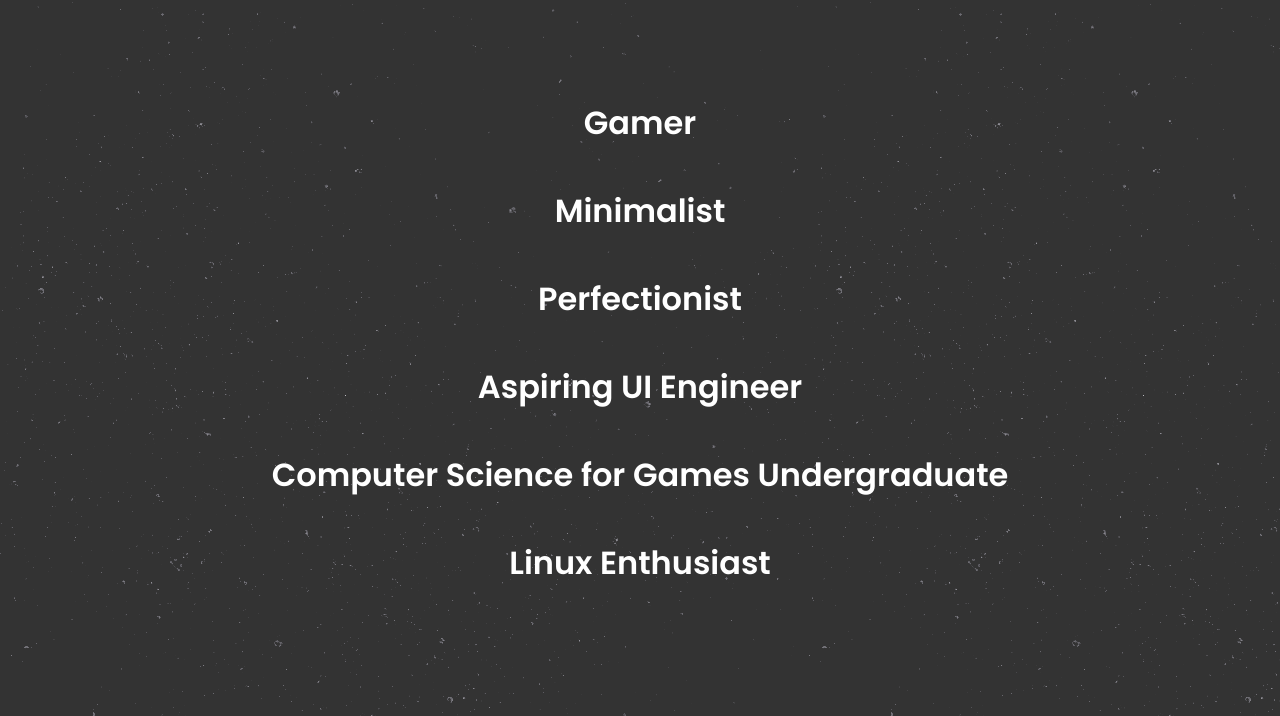
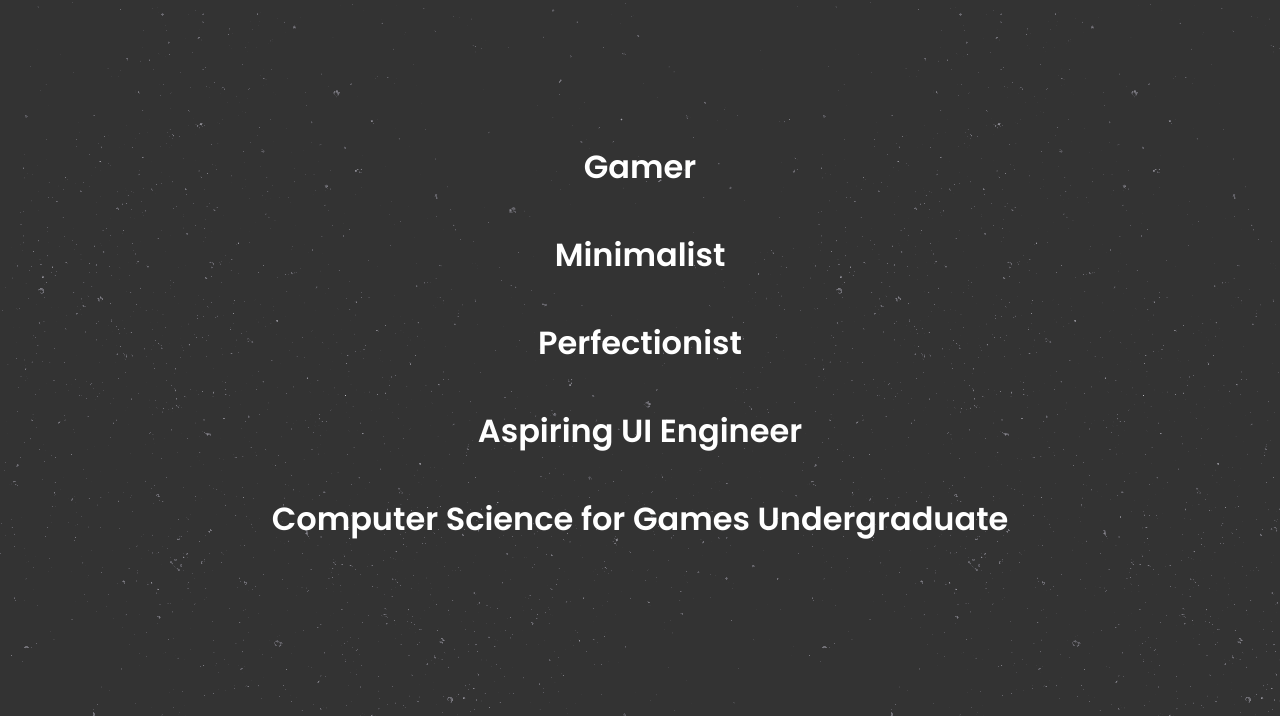
Before and after one commit to DaleHuntGB/PortfolioRebuild_July2023, a plain HTML site: page index.html in a window 1280 px wide. Shown: the part 57-773 px from the top of the page. Drawn offline with Linux system fonts and the light colour scheme.

Commit message:
Secondary push from Linux.

```diff
--- a/index.html
+++ b/index.html
@@ -30,7 +30,6 @@
         <div class="Home_Content">Perfectionist</div>
         <div class="Home_Content">Aspiring UI Engineer</div>
         <div class="Home_Content">Computer Science for Games Undergraduate</div>
-        <div class="Home_Content">Linux Enthusiast</div>
     </div>
 
     <div id="AboutMe" class="AboutMeContainer">
```
